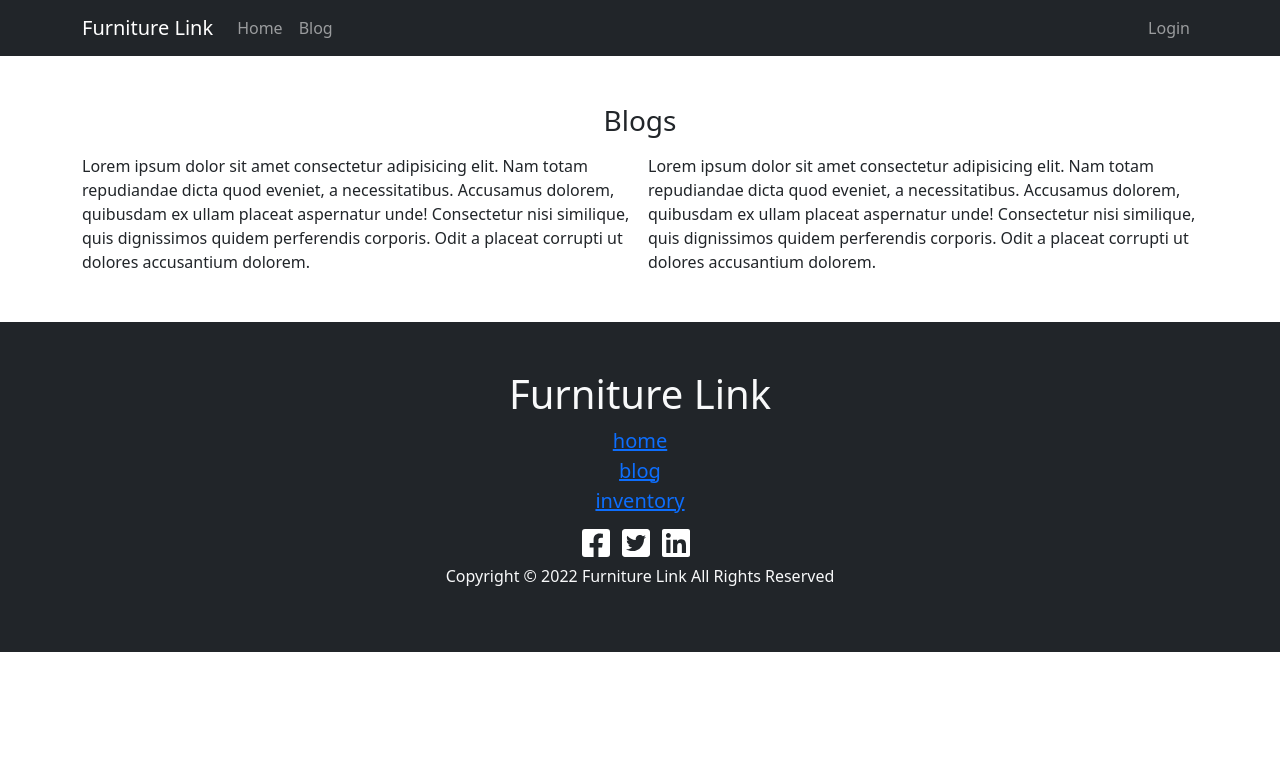
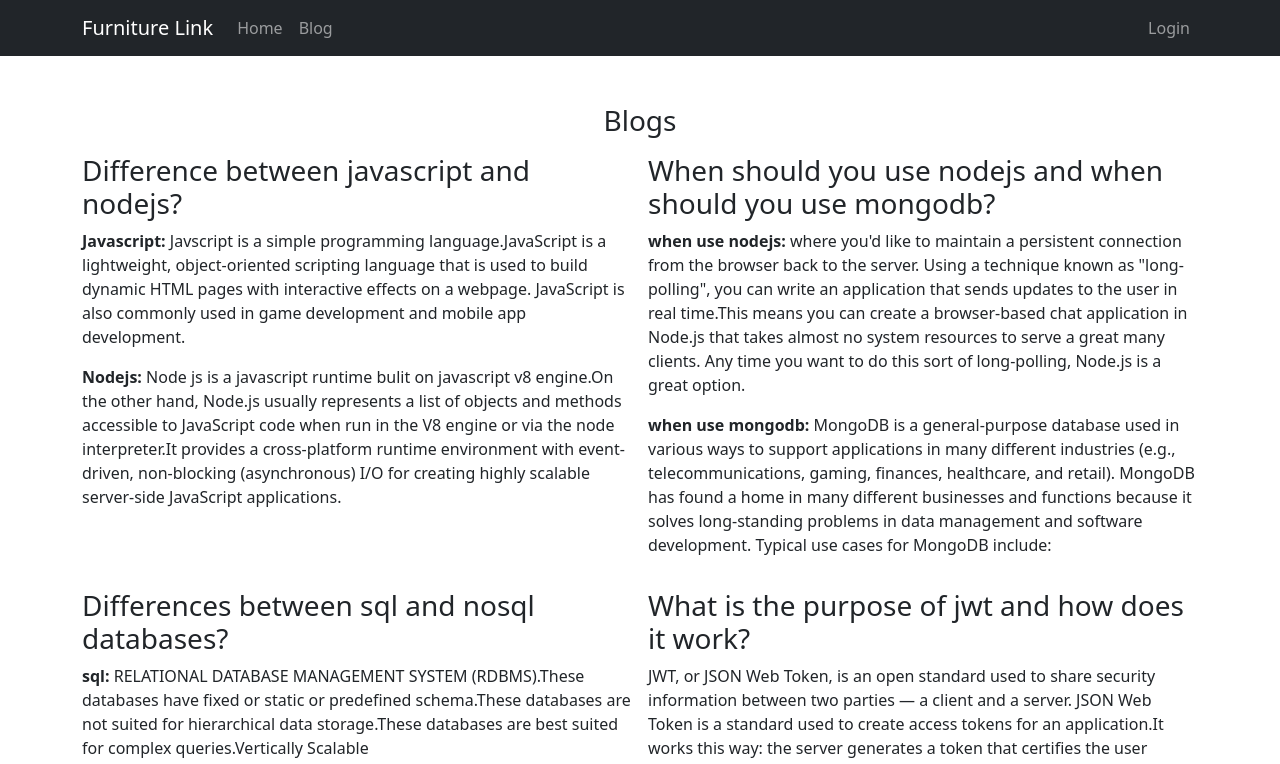
Before and after one commit to akashwebs/Furniture-Link-warehouse-management-client, a React (Create React App) app: page /blog in a window 1280 px wide. Shown: the top 764 px of the page. Built offline with nearby package versions, Linux system fonts and the light colour scheme; no server answers.

Commit message:
added blog section

```diff
--- a/src/Components/Blog/Blog.js
+++ b/src/Components/Blog/Blog.js
@@ -7,10 +7,41 @@ const Blog = () => {
             <h3 className='text-center my-3'>Blogs</h3>
             <Row xs={1} md={2} className='g-3'>
                 <Col>
-                    <div>Lorem ipsum dolor sit amet consectetur adipisicing elit. Nam totam repudiandae dicta quod eveniet, a necessitatibus. Accusamus dolorem, quibusdam ex ullam placeat aspernatur unde! Consectetur nisi similique, quis dignissimos quidem perferendis corporis. Odit a placeat corrupti ut dolores accusantium dolorem.</div>
+                    <h3> Difference between javascript and nodejs?</h3>
+                    <div>
+                        <p><strong>Javascript: </strong>Javscript is a simple programming language.JavaScript is a lightweight, object-oriented scripting language that is used to build dynamic HTML pages with interactive effects on a webpage. JavaScript is also commonly used in game development and mobile app development.</p>
+
+                        <p><strong>Nodejs: </strong>Node js is a javascript runtime bulit on javascript v8 engine.On the other hand, Node.js usually represents a list of objects and methods accessible to JavaScript code when run in the V8 engine or via the node interpreter.It provides a cross-platform runtime environment with event-driven, non-blocking (asynchronous) I/O for creating highly scalable server-side JavaScript applications. </p>
+                    </div>
                 </Col>
                 <Col>
-                    <div>Lorem ipsum dolor sit amet consectetur adipisicing elit. Nam totam repudiandae dicta quod eveniet, a necessitatibus. Accusamus dolorem, quibusdam ex ullam placeat aspernatur unde! Consectetur nisi similique, quis dignissimos quidem perferendis corporis. Odit a placeat corrupti ut dolores accusantium dolorem.</div>
+                <h3>When should you use nodejs and when should you use mongodb?</h3>
+                    <div>
+                        <p><strong>when use nodejs: </strong>
+                        where you'd like to maintain a persistent connection from the browser back to the server. Using a technique known as "long-polling", you can write an application that sends updates to the user in real time.This means you can create a browser-based chat application in Node.js that takes almost no system resources to serve a great many clients. Any time you want to do this sort of long-polling, Node.js is a great option.
+                        </p>
+                        <p><strong>when use mongodb: </strong>
+                        MongoDB is a general-purpose database used in various ways to support applications in many different industries (e.g., telecommunications, gaming, finances, healthcare, and retail). MongoDB has found a home in many different businesses and functions because it solves long-standing problems in data management and software development. Typical use cases for MongoDB include:
+                        </p>
+                    </div>
+                </Col>
+                <Col>
+                <h3>Differences between sql and nosql databases?</h3>
+                    <div>
+                        <p><strong>sql: </strong>
+                        RELATIONAL DATABASE MANAGEMENT SYSTEM (RDBMS).These databases have fixed or static or predefined schema.These databases are not suited for hierarchical data storage.These databases are best suited for complex queries.Vertically Scalable
+                        </p>
+                        <p><strong>noSQL: </strong>
+                        Non-relational or distributed database system.They have dynamic schema.These databases are best suited for hierarchical data storage.These databases are not so good for complex queries.Horizontally scalable.
+                        </p>
+                    </div>
+                </Col>
+                <Col>
+                <h3>What is the purpose of jwt and how does it work?</h3>
+                    <div>
+                        <p>JWT, or JSON Web Token, is an open standard used to share security information between two parties — a client and a server. JSON Web Token is a standard used to create access tokens for an application.It works this way: the server generates a token that certifies the user identity, and sends it to the client.The client will send the token back to the server for every subsequent request, so the server knows the request comes from a particular identity.
+                        </p>
+                    </div>
                 </Col>
             </Row>
         </div>
--- a/src/firebase.init.js
+++ b/src/firebase.init.js
@@ -6,12 +6,12 @@ import { getAuth } from 'firebase/auth';
 
 // Your web app's Firebase configuration
 const firebaseConfig = {
-  apiKey: "AIzaSyCa4w6RVPZTMgpx9FenN4ra78Y5EQncODE",
-  authDomain: "furniturelink-2f045.firebaseapp.com",
-  projectId: "furniturelink-2f045",
-  storageBucket: "furniturelink-2f045.appspot.com",
-  messagingSenderId: "75142969641",
-  appId: "1:75142969641:web:85c85096169bd66d269f38"
+  apiKey:`${process.env.REACT_APP_apiKey}`,
+  authDomain:`${process.env.REACT_APP_authDomain}`,
+  projectId:`${process.env.REACT_APP_projectId}`,
+  storageBucket:`${process.env.REACT_APP_storageBucket}`,
+  messagingSenderId:`${process.env.REACT_APP_messagingSenderId}`,
+  appId:`${process.env.REACT_APP_appId}`
 };
 
 // Initialize Firebase
```
Also changed, not shown: 1 other file (tests, documents, lock files or other folders).
